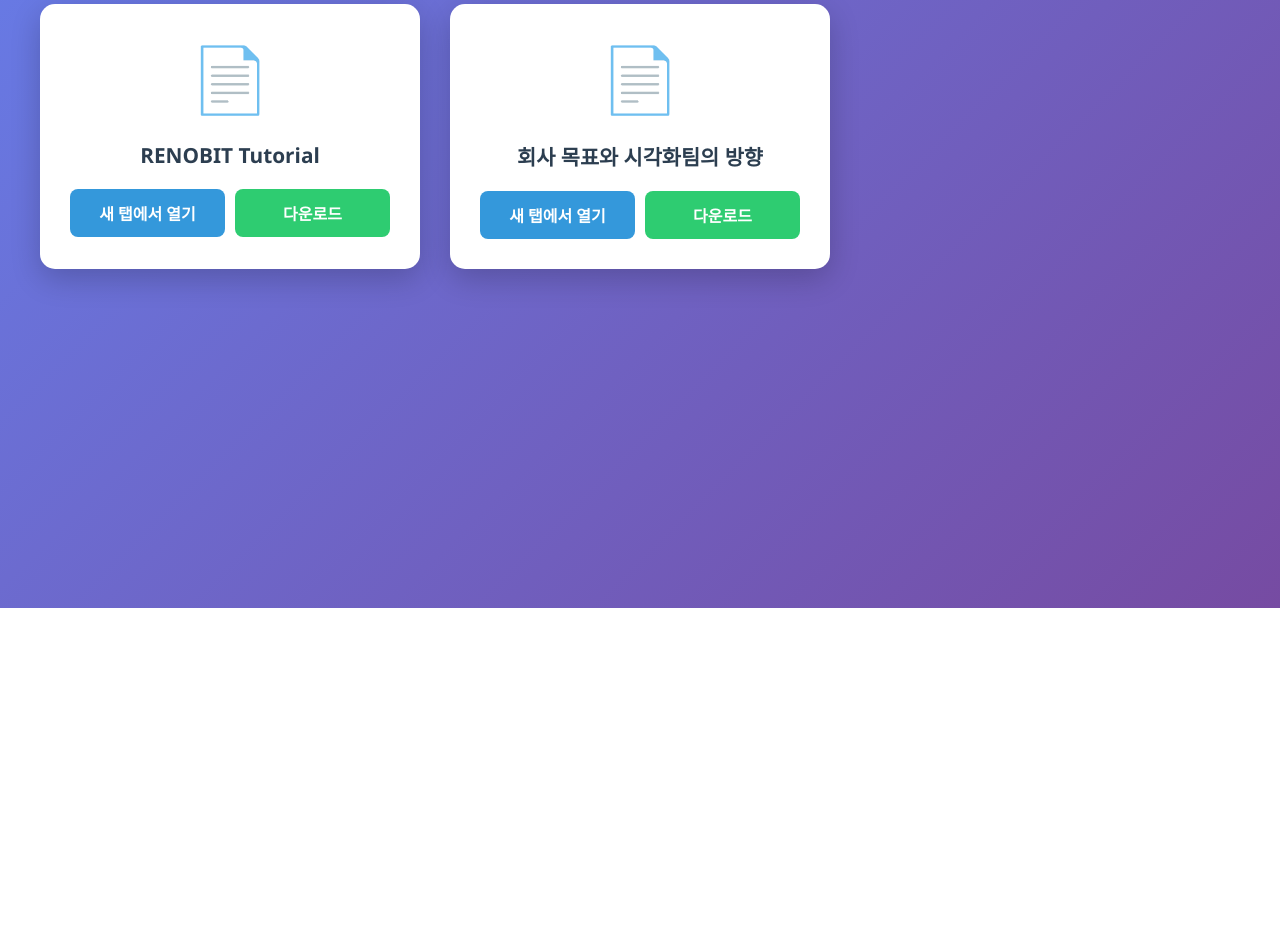
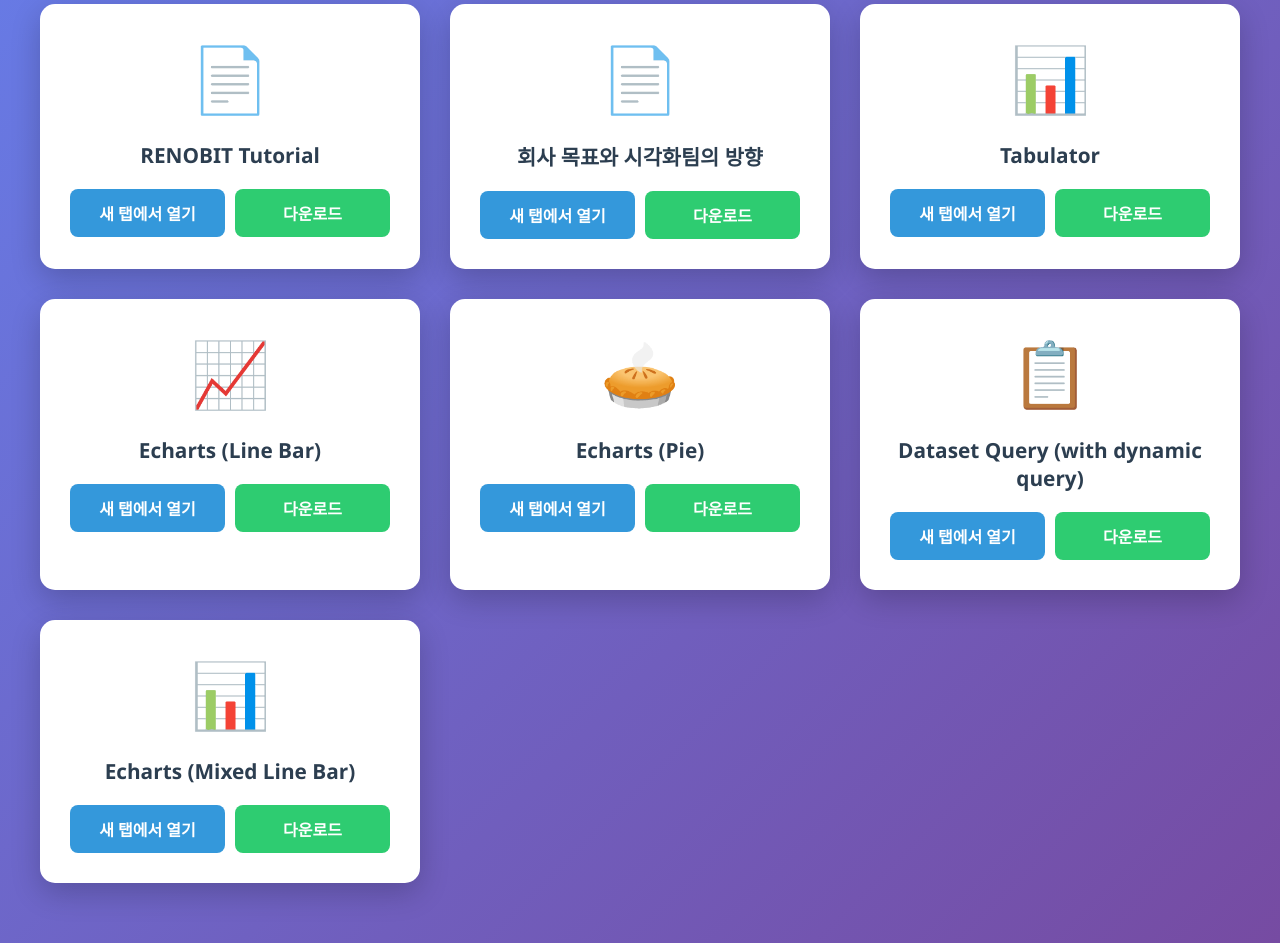
Before and after one commit to JSKIM-90/VisualTeam, a plain HTML site: page index.html in a window 1280 px wide. Shown: the part 192-1135 px from the top of the page. Before the commit the page ends 800 px from the top, so only its background shows below. Drawn offline with Linux system fonts and the light colour scheme.

Commit message:
tabulator, chart pdf add

```diff
--- a/index.html
+++ b/index.html
@@ -158,6 +158,51 @@
                     <a href="plan.pdf" download class="btn btn-download">다운로드</a>
                 </div>
             </div>
+
+            <div class="pdf-card">
+                <div class="pdf-icon">📊</div>
+                <div class="pdf-title">Tabulator</div>
+                <div class="btn-group">
+                    <a href="chart-table-pdf/Tabulator.pdf" target="_blank" class="btn btn-view">새 탭에서 열기</a>
+                    <a href="chart-table-pdf/Tabulator.pdf" download class="btn btn-download">다운로드</a>
+                </div>
+            </div>
+
+            <div class="pdf-card">
+                <div class="pdf-icon">📈</div>
+                <div class="pdf-title">Echarts (Line Bar)</div>
+                <div class="btn-group">
+                    <a href="chart-table-pdf/Echarts_(_Line_Bar_).pdf" target="_blank" class="btn btn-view">새 탭에서 열기</a>
+                    <a href="chart-table-pdf/Echarts_(_Line_Bar_).pdf" download class="btn btn-download">다운로드</a>
+                </div>
+            </div>
+
+            <div class="pdf-card">
+                <div class="pdf-icon">🥧</div>
+                <div class="pdf-title">Echarts (Pie)</div>
+                <div class="btn-group">
+                    <a href="chart-table-pdf/Echarts_(_Pie_).pdf" target="_blank" class="btn btn-view">새 탭에서 열기</a>
+                    <a href="chart-table-pdf/Echarts_(_Pie_).pdf" download class="btn btn-download">다운로드</a>
+                </div>
+            </div>
+
+            <div class="pdf-card">
+                <div class="pdf-icon">📋</div>
+                <div class="pdf-title">Dataset Query (with dynamic query)</div>
+                <div class="btn-group">
+                    <a href="chart-table-pdf/Dataset_Query_(_with_dynamic_query_).pdf" target="_blank" class="btn btn-view">새 탭에서 열기</a>
+                    <a href="chart-table-pdf/Dataset_Query_(_with_dynamic_query_).pdf" download class="btn btn-download">다운로드</a>
+                </div>
+            </div>
+
+            <div class="pdf-card">
+                <div class="pdf-icon">📊</div>
+                <div class="pdf-title">Echarts (Mixed Line Bar)</div>
+                <div class="btn-group">
+                    <a href="chart-table-pdf/Echarts_(_Mixed_Line_Bar).pdf" target="_blank" class="btn btn-view">새 탭에서 열기</a>
+                    <a href="chart-table-pdf/Echarts_(_Mixed_Line_Bar).pdf" download class="btn btn-download">다운로드</a>
+                </div>
+            </div>
         </div>
 
     </div>
```
Also changed, not shown: 5 other files.
